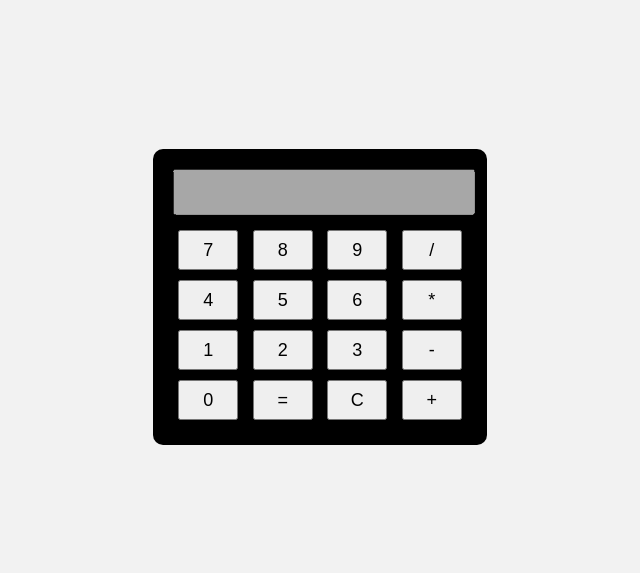
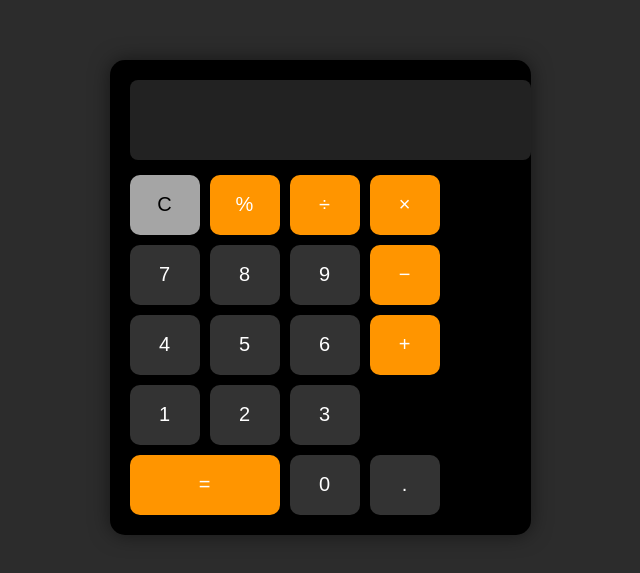
Before and after one commit to SwastideepaRath666/python-beginner-projects, a plain HTML site: page index.html in a window 1280 px wide. Shown: the part 111-684 px from the top of the page, without its empty margins (320-960 px from the left). Drawn offline with Linux system fonts and the light colour scheme.

Commit message:
Update index.html

```diff
--- a/index.html
+++ b/index.html
@@ -1,88 +1,138 @@
+
 <!DOCTYPE html>
 <html>
 <head>
-<title>Calculator</title>
+<title>Realistic Calculator</title>
+
 <style>
+
 body{
-font-family: Arial;
 display:flex;
 justify-content:center;
 align-items:center;
 height:100vh;
-background:#f2f2f2;
+background:#2c2c2c;
+font-family:Arial;
 }
 
 .calculator{
-background:black;
+background:#000;
 padding:20px;
-border-radius:10px;
+border-radius:15px;
+box-shadow:0 0 20px rgba(0,0,0,0.5);
 }
 
-input{
+#display{
 width:100%;
-height:40px;
-font-size:20px;
-margin-bottom:10px;
+height:60px;
+font-size:28px;
 text-align:right;
+margin-bottom:15px;
+border:none;
+outline:none;
+padding:10px;
+background:#222;
+color:white;
+border-radius:8px;
+}
+
+.buttons{
+display:grid;
+grid-template-columns:repeat(4,70px);
+grid-gap:10px;
 }
 
 button{
-width:60px;
-height:40px;
-margin:5px;
-font-size:18px;
+height:60px;
+font-size:20px;
+border:none;
+border-radius:10px;
+cursor:pointer;
 }
+
+.number{
+background:#333;
+color:white;
+}
+
+.operator{
+background:#ff9500;
+color:white;
+}
+
+.equal{
+background:#ff9500;
+color:white;
+grid-column:span 2;
+}
+
+.clear{
+background:#a5a5a5;
+}
+
+button:hover{
+opacity:0.8;
+}
+
 </style>
+
 </head>
 
 <body>
 
 <div class="calculator">
-<input id="display" disabled>
 
-<br>
+<input type="text" id="display" disabled>
 
-<button onclick="press('7')">7</button>
-<button onclick="press('8')">8</button>
-<button onclick="press('9')">9</button>
-<button onclick="press('/')">/</button>
+<div class="buttons">
 
-<br>
+<button class="clear" onclick="clearDisplay()">C</button>
+<button class="operator" onclick="add('%')">%</button>
+<button class="operator" onclick="add('/')">÷</button>
+<button class="operator" onclick="add('*')">×</button>
 
-<button onclick="press('4')">4</button>
-<button onclick="press('5')">5</button>
-<button onclick="press('6')">6</button>
-<button onclick="press('*')">*</button>
+<button class="number" onclick="add('7')">7</button>
+<button class="number" onclick="add('8')">8</button>
+<button class="number" onclick="add('9')">9</button>
+<button class="operator" onclick="add('-')">−</button>
 
-<br>
+<button class="number" onclick="add('4')">4</button>
+<button class="number" onclick="add('5')">5</button>
+<button class="number" onclick="add('6')">6</button>
+<button class="operator" onclick="add('+')">+</button>
 
-<button onclick="press('1')">1</button>
-<button onclick="press('2')">2</button>
-<button onclick="press('3')">3</button>
-<button onclick="press('-')">-</button>
+<button class="number" onclick="add('1')">1</button>
+<button class="number" onclick="add('2')">2</button>
+<button class="number" onclick="add('3')">3</button>
+<button class="equal" onclick="calculate()">=</button>
 
-<br>
+<button class="number" onclick="add('0')">0</button>
+<button class="number" onclick="add('.')">.</button>
 
-<button onclick="press('0')">0</button>
-<button onclick="calculate()">=</button>
-<button onclick="clearDisplay()">C</button>
-<button onclick="press('+')">+</button>
+</div>
 
 </div>
 
 <script>
-function press(val){
-document.getElementById("display").value += val;
-}
 
-function calculate(){
-document.getElementById("display").value =
-eval(document.getElementById("display").value);
+function add(value){
+document.getElementById("display").value += value;
 }
 
 function clearDisplay(){
 document.getElementById("display").value="";
 }
+
+function calculate(){
+let result=document.getElementById("display").value;
+try{
+document.getElementById("display").value=eval(result);
+}
+catch{
+document.getElementById("display").value="Error";
+}
+}
+
 </script>
 
 </body>
```
